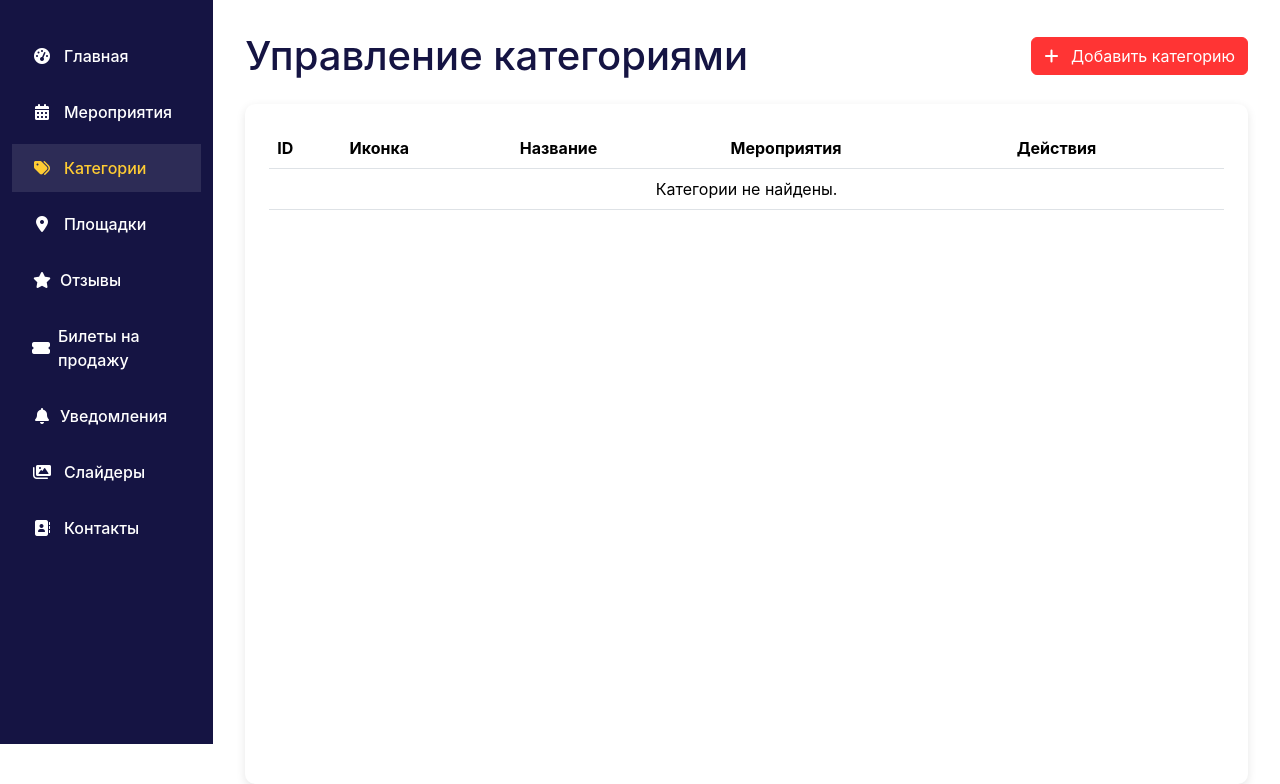
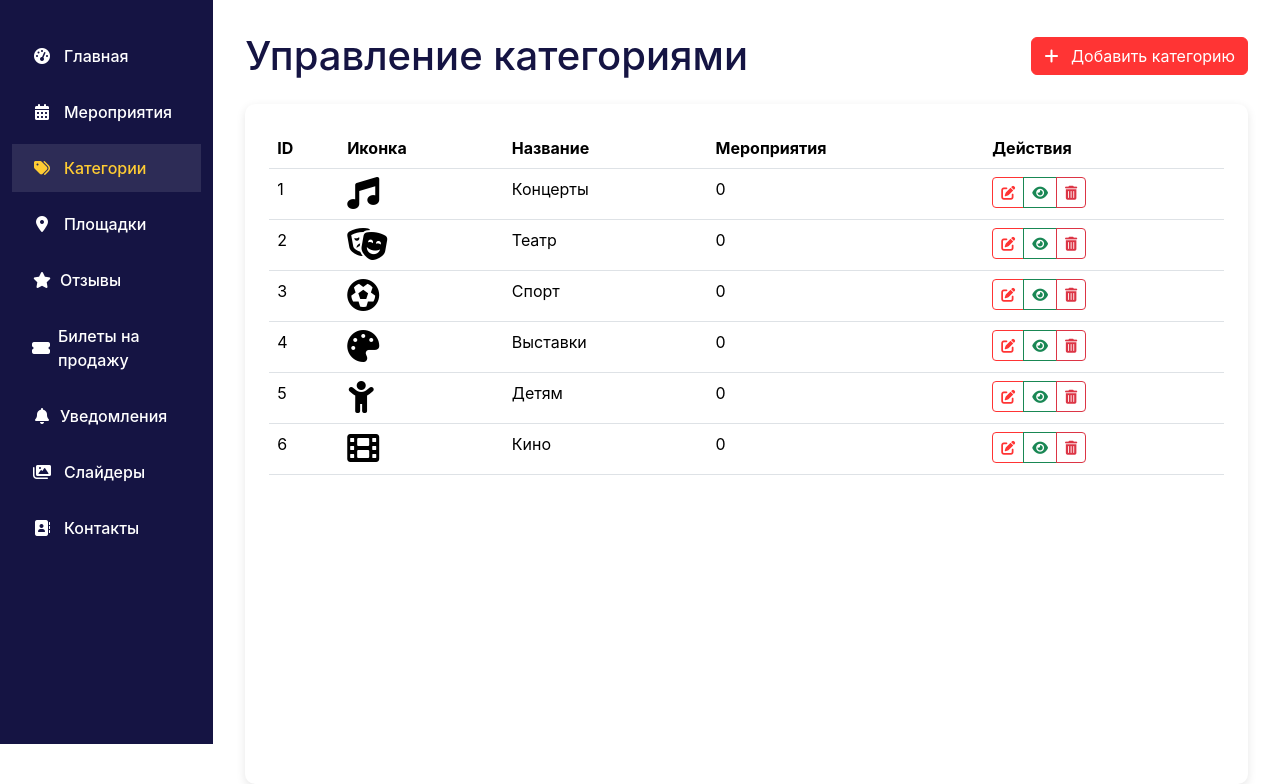
Before and after one commit to Officer88/tik_mak, a Flask app: page /admin/categories in a window 1280 px wide. Shown: the part 69-853 px from the top of the page. Run offline with Flask 3, Linux system fonts and the light colour scheme; a user stored in the database is signed in; data comes from the database, SQL or seed files in the repository; data that the repository does not hold is empty.

Commit message:
Assistant checkpoint: Исправлена логика отображения категорий в админке
Assistant generated file changes:
- helpers.py: Исправление подсчета событий в CategoryDTO
- templates/admin/categories.html: Исправление отображения количества событий
Исправление отображения количества событий

---

User prompt:

категории в админке не появились а на сайте все так же они есть,исправляй

Replit-Commit-Author: Assistant
Replit-Commit-Session-Id: f5630b2b-9da7-473a-9a77-68b712214afa

```diff
--- a/helpers.py
+++ b/helpers.py
@@ -59,9 +59,9 @@ class CategoryDTO:
             print(f"Ошибка при подсчете событий для категории: {e}")
             self._events_count = 0
 
-    def events(self):
+    def events_count(self):
         """Возвращает количество событий для категории"""
-        return {'count': lambda: self._events_count}
+        return self._events_count
 
 class EventDTO:
     """Класс передачи данных для событий"""
--- a/templates/admin/categories.html
+++ b/templates/admin/categories.html
@@ -190,7 +190,7 @@ document.addEventListener('DOMContentLoaded', function() {
                         {% endif %}
                     </td>
                     <td>{{ category.name }}</td>
-                    <td>{{ category.events.count() }}</td>
+                    <td>{{ category.events_count() }}</td>
                     <td>
                         <div class="btn-group">
                             <a href="{{ url_for('admin.edit_category', category_id=category.id) }}" class="btn btn-sm btn-outline-primary">
@@ -214,16 +214,16 @@ document.addEventListener('DOMContentLoaded', function() {
                                     </div>
                                     <div class="modal-body">
                                         <p>Вы уверены, что хотите удалить категорию "{{ category.name }}"?</p>
-                                        {% if category.events.count() > 0 %}
+                                        {% if category.events_count() > 0 %}
                                         <div class="alert alert-warning">
-                                            <i class="fas fa-exclamation-triangle me-2"></i> Внимание! К этой категории привязано {{ category.events.count() }} мероприятий. Удаление невозможно.
+                                            <i class="fas fa-exclamation-triangle me-2"></i> Внимание! К этой категории привязано {{ category.events_count() }} мероприятий. Удаление невозможно.
                                         </div>
                                         {% endif %}
                                     </div>
                                     <div class="modal-footer">
                                         <button type="button" class="btn btn-secondary" data-bs-dismiss="modal">Отмена</button>
                                         <form action="{{ url_for('admin.delete_category', category_id=category.id) }}" method="post">
-                                            <button type="submit" class="btn btn-danger" {% if category.events.count() > 0 %}disabled{% endif %}>Удалить</button>
+                                            <button type="submit" class="btn btn-danger" {% if category.events_count() > 0 %}disabled{% endif %}>Удалить</button>
                                         </form>
                                     </div>
                                 </div>
```
